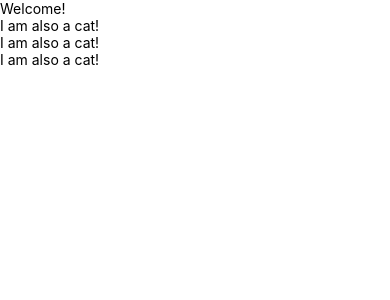
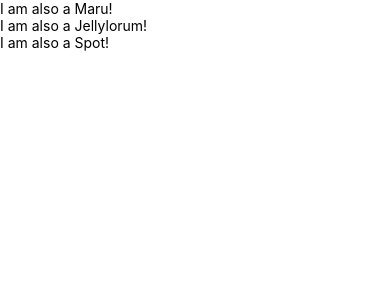
Before and after one commit to saadfrhan/learn-react-native, a React Native app: screen / in a window 390 px wide. Shown: the top 300 px of the page. Built offline with nearby package versions, Linux system fonts and the light colour scheme.

Commit message:
react fresher 3.5

```diff
--- a/App.tsx
+++ b/App.tsx
@@ -1,10 +1,14 @@
 import React from 'react';
 import {Text, View} from 'react-native';
 
-const Cat = () => {
+type CatProps = {
+  name: string;
+};
+
+const Cat = (props: CatProps) => {
   return (
     <View>
-      <Text>I am also a cat!</Text>
+      <Text>I am also a {props.name}!</Text>
     </View>
   );
 };
@@ -12,10 +16,9 @@ const Cat = () => {
 const Cafe = () => {
   return (
     <View>
-      <Text>Welcome!</Text>
-      <Cat />
-      <Cat />
-      <Cat />
+      <Cat name="Maru" />
+      <Cat name="Jellylorum" />
+      <Cat name="Spot" />
     </View>
   );
 };
```
